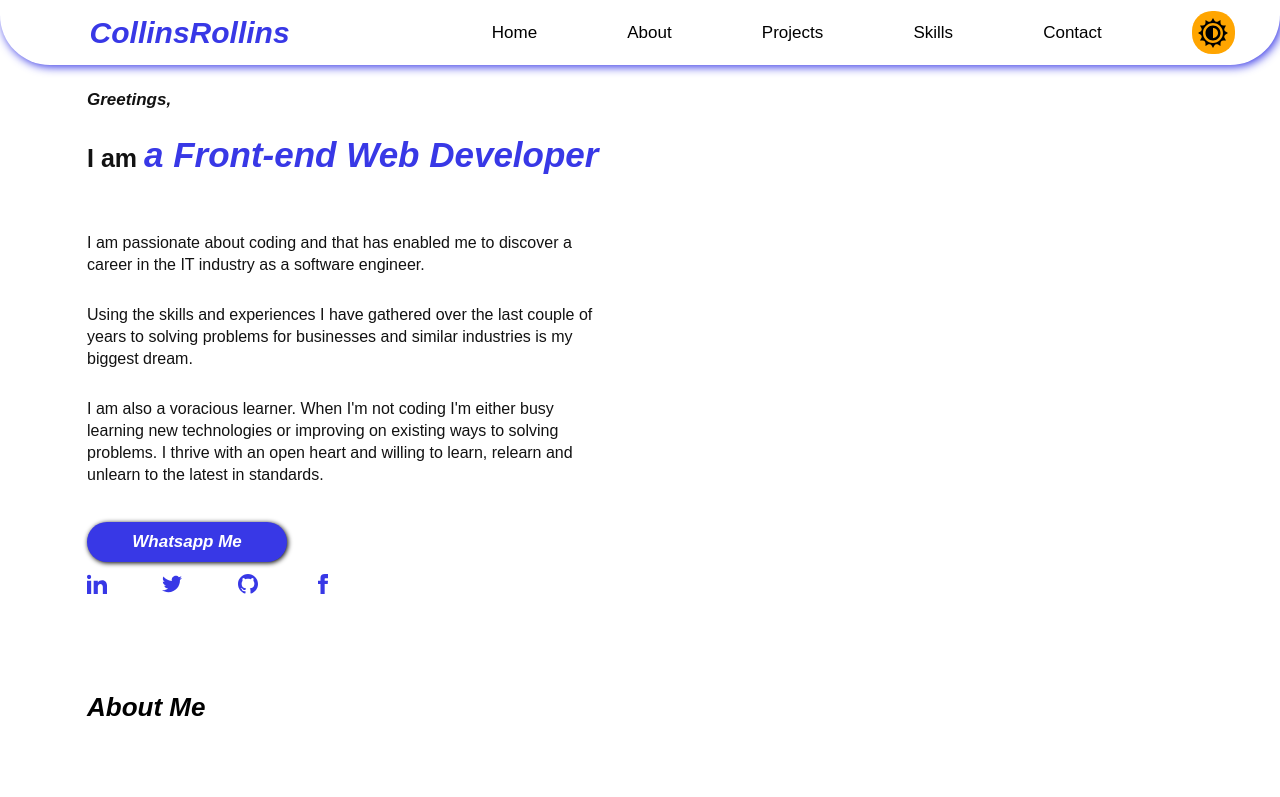
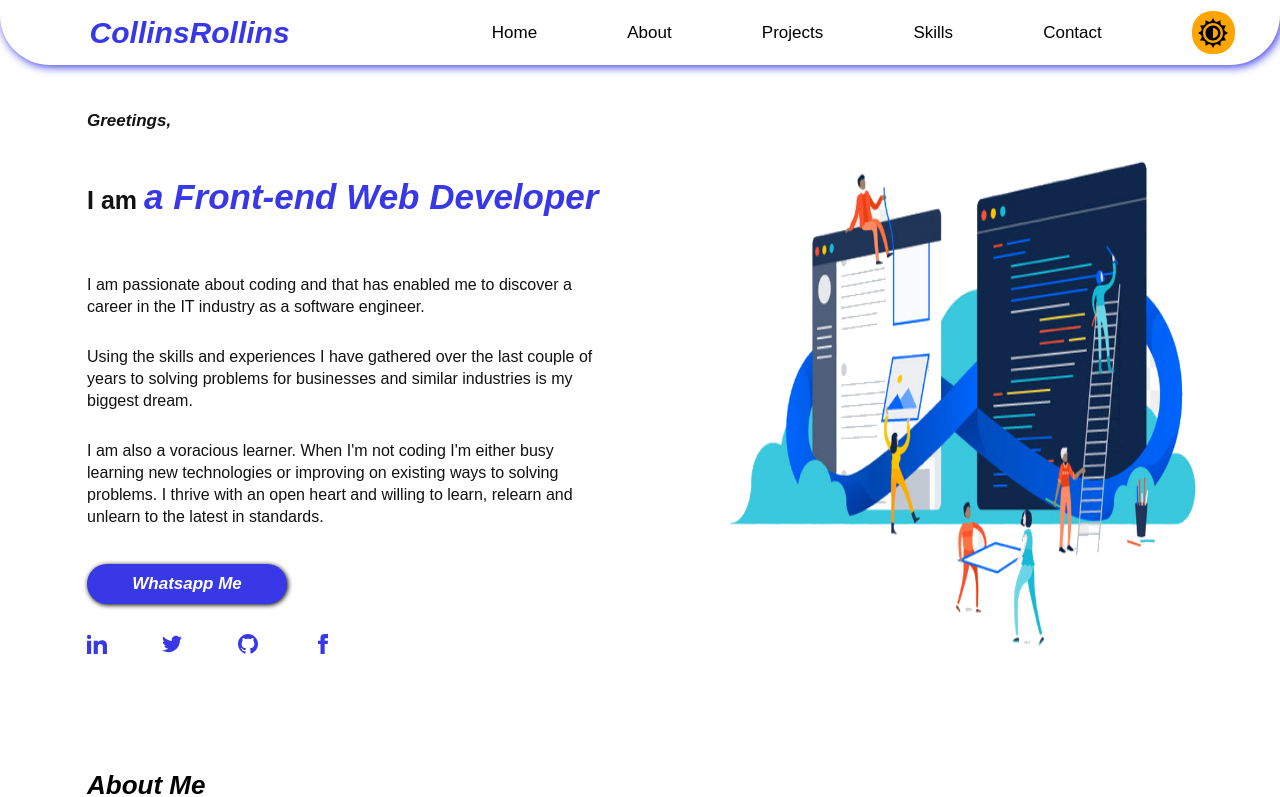
Before and after one commit to CollinsRollinsDev/testing-git, a Next.js app: page / in a window 1280 px wide. Shown: the top 797 px of the page. Built offline with nearby package versions, Linux system fonts and the light colour scheme.

Commit message:
fixed image not showing

```diff
--- a/components/LandingPage/subFolder/Intro.module.css
+++ b/components/LandingPage/subFolder/Intro.module.css
@@ -1,13 +1,14 @@
 .container{
-    /* background-color: red; */
     width: 100%;
-    height: fit-content;
+    height: 600px !important;
+    min-height: 600px !important;
     margin-top: 90px;
     background: var(--background);
     margin-bottom: 50px !important;
     display: flex;
     color: var(--foreground);
     justify-content: flex-start;
+    /* background-color: red; */
     align-items: center;
     padding:  0 2%;
 }
@@ -16,6 +17,7 @@
     height: 100%;
     width: 100%;
     display: flex;
+    flex: 1;
     flex-direction: column;
 }
 .left div{
@@ -122,16 +124,17 @@
 }
 
 .right{
-    /* background-color: blue; */
-    height: 100%;
-    width: 100%;
+    flex: 1 !important;
+    height: 100% !important;
+    width: 100% !important;
     display: flex;
     justify-content: center;
     align-items: center;
+    /* background-color: blue !important; */
 }
 .right .imgDiv{
-    height: 90%;
-    width: 90%;
+    height: 90% !important;
+    width: 90% !important;
     /* background-color: red; */
     position: relative;
 }
@@ -142,7 +145,7 @@
     .container{
         /* background-color: red; */
         width: 90%;
-        /* height: fit-content; */
+        height: fit-content;
         display: flex;
         justify-content: flex-start;
         align-items: center;
--- a/components/LandingPage/subFolder/Intro.tsx
+++ b/components/LandingPage/subFolder/Intro.tsx
@@ -142,11 +142,10 @@ I thrive with an open heart and willing to learn, relearn and unlearn to the lat
         <section className={styles.right}>
           <div data-aos="fade-right" className={styles.imgDiv}>
             <Image
-              //   loader={myLoader}
               src="/webpic2.png"
               alt=""
               layout="fill"
-              // priority
+              priority
             />
           </div>
         </section>
```
